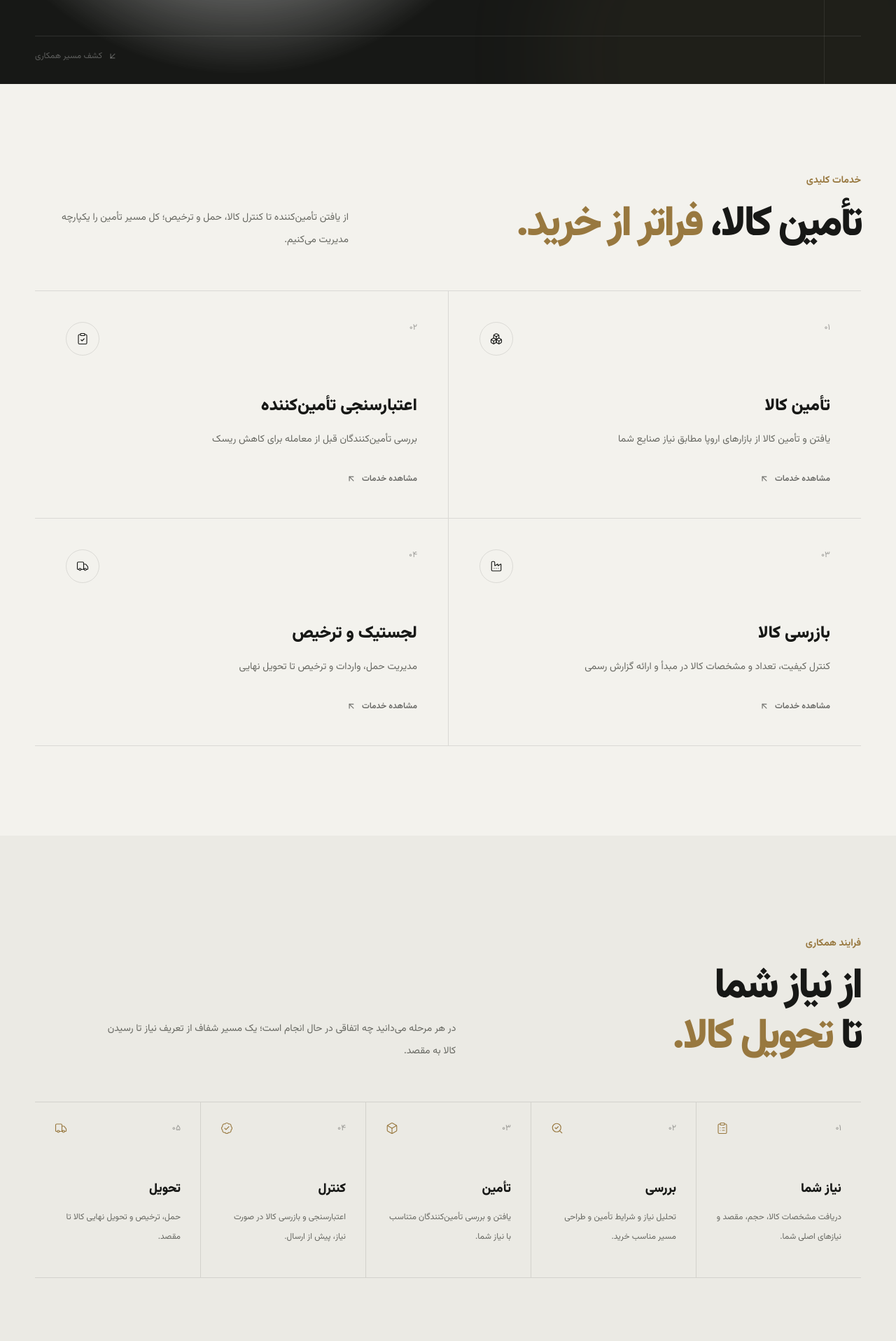
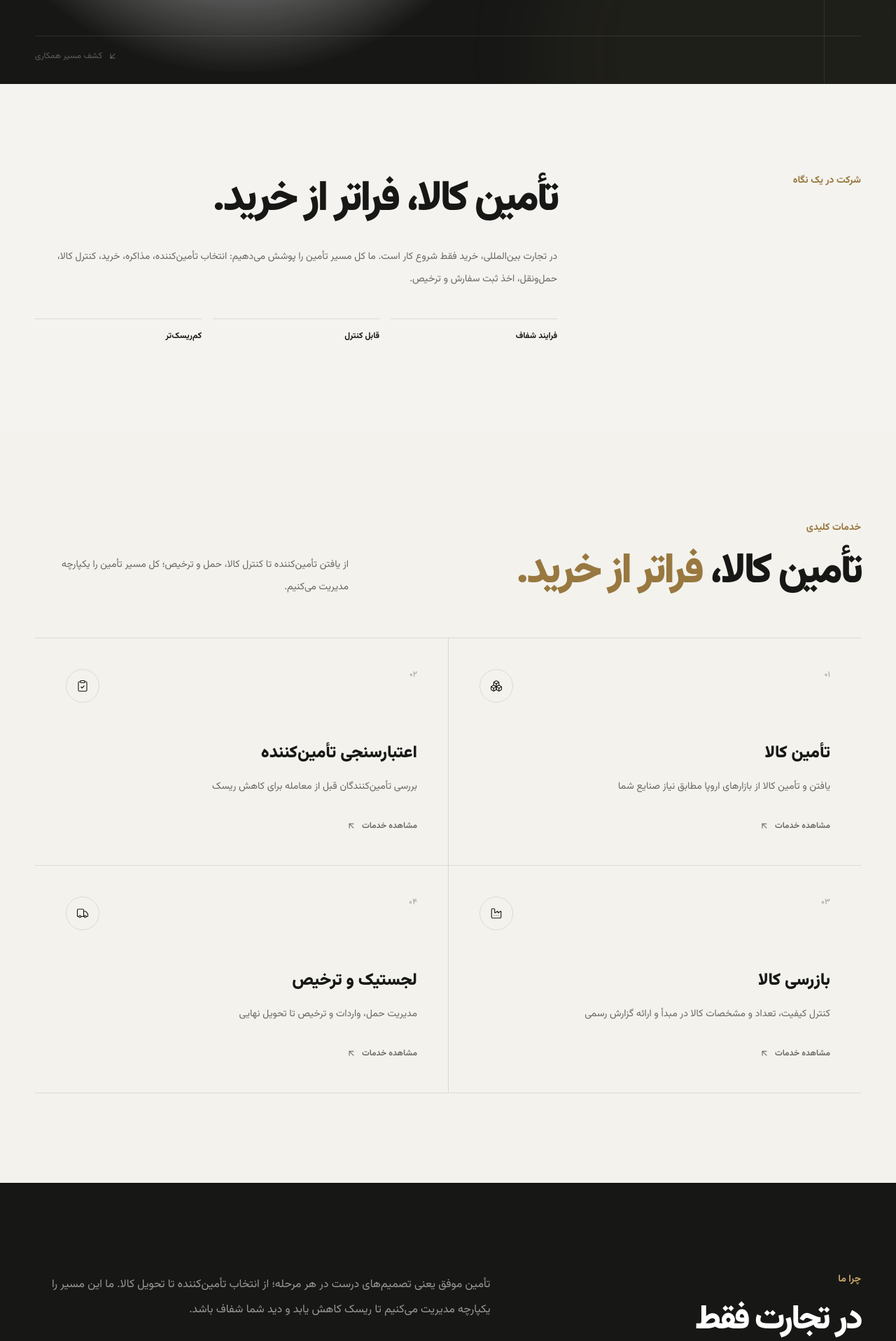
Before and after one commit to artinasd/import-export, a Next.js app: page / in a window 1280 px wide. Shown: the part 740-2656 px from the top of the page at 70% size. Built offline with nearby package versions, Linux system fonts and the light colour scheme; grey boxes are pictures that could not be loaded.

Commit message:
Reorder homepage and add client sitemap content sections

```diff
--- a/app/page.js
+++ b/app/page.js
@@ -6,28 +6,22 @@ import ProcessSection from "@/components/home/ProcessSection";
 import TradeDesk from "@/components/home/TradeDesk";
 import InquiryCTA from "@/components/home/InquiryCTA";
 import InsightsPreview from "@/components/home/InsightsPreview";
+import WhyUs from "@/components/home/WhyUs";
 
 export default function HomePage() {
   return (
     <main>
       <Header />
       <Hero />
+      <section id="about" className="bg-[#f4f3ef] py-24 lg:py-32">
+        <div className="container-site"><div className="grid gap-8 lg:grid-cols-[.7fr_1.3fr] lg:items-start"><div><p className="text-sm font-bold text-[#98783f]">شرکت در یک نگاه</p></div><div><h2 className="font-display max-w-4xl text-balance text-4xl font-black leading-[1.25] sm:text-5xl lg:text-6xl">تأمین کالا، فراتر از خرید.</h2><p className="mt-7 max-w-3xl text-sm leading-8 text-[#686963]">در تجارت بین‌المللی، خرید فقط شروع کار است. ما کل مسیر تأمین را پوشش می‌دهیم: انتخاب تأمین‌کننده، مذاکره، خرید، کنترل کالا، حمل‌ونقل، اخذ ثبت سفارش و ترخیص.</p><div className="mt-10 grid gap-4 sm:grid-cols-3"><span className="border-t border-black/10 pt-4 text-xs font-bold">فرایند شفاف</span><span className="border-t border-black/10 pt-4 text-xs font-bold">قابل کنترل</span><span className="border-t border-black/10 pt-4 text-xs font-bold">کم‌ریسک‌تر</span></div></div></div></div>
+      </section>
       <ServicesPreview />
+      <WhyUs />
       <ProcessSection />
       <TradeDesk />
+      <InsightsPreview />
       <InquiryCTA />
-      <InsightsPreview />
-      <section id="about" className="bg-[#f4f3ef] pb-24 lg:pb-32">
-        <div className="container-site border-t border-black/10 pt-10">
-          <div className="grid gap-8 md:grid-cols-[1fr_2fr] md:items-start">
-            <p className="text-sm font-bold text-[#98783f]">درباره راه تجارت</p>
-            <div>
-              <h2 className="font-display max-w-3xl text-balance text-3xl font-black leading-[1.35] sm:text-5xl">ما واسطه‌ی ساده‌ی خرید نیستیم؛ مسیر درست تجارت را پیدا می‌کنیم.</h2>
-              <p className="mt-6 max-w-2xl text-sm leading-8 text-[#686963]">با شناخت بازار اروپا، شبکه تأمین و تجربه‌ی فرآیندهای گمرکی، کنار کسب‌وکارهایی می‌ایستیم که می‌خواهند با اطمینان بیشتری خرید، واردات یا صادرات خود را انجام دهند.</p>
-            </div>
-          </div>
-        </div>
-      </section>
       <Footer />
     </main>
   );
```
